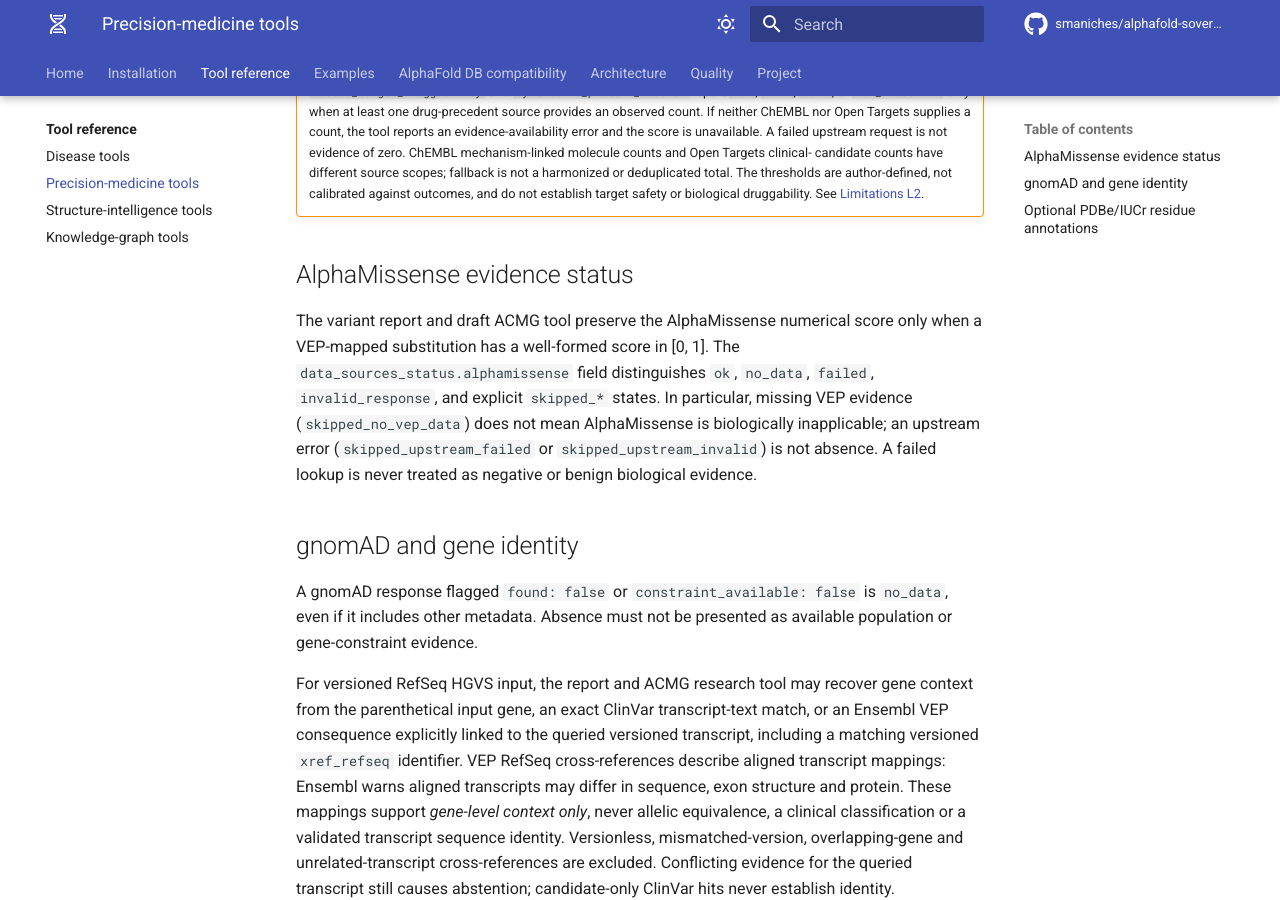
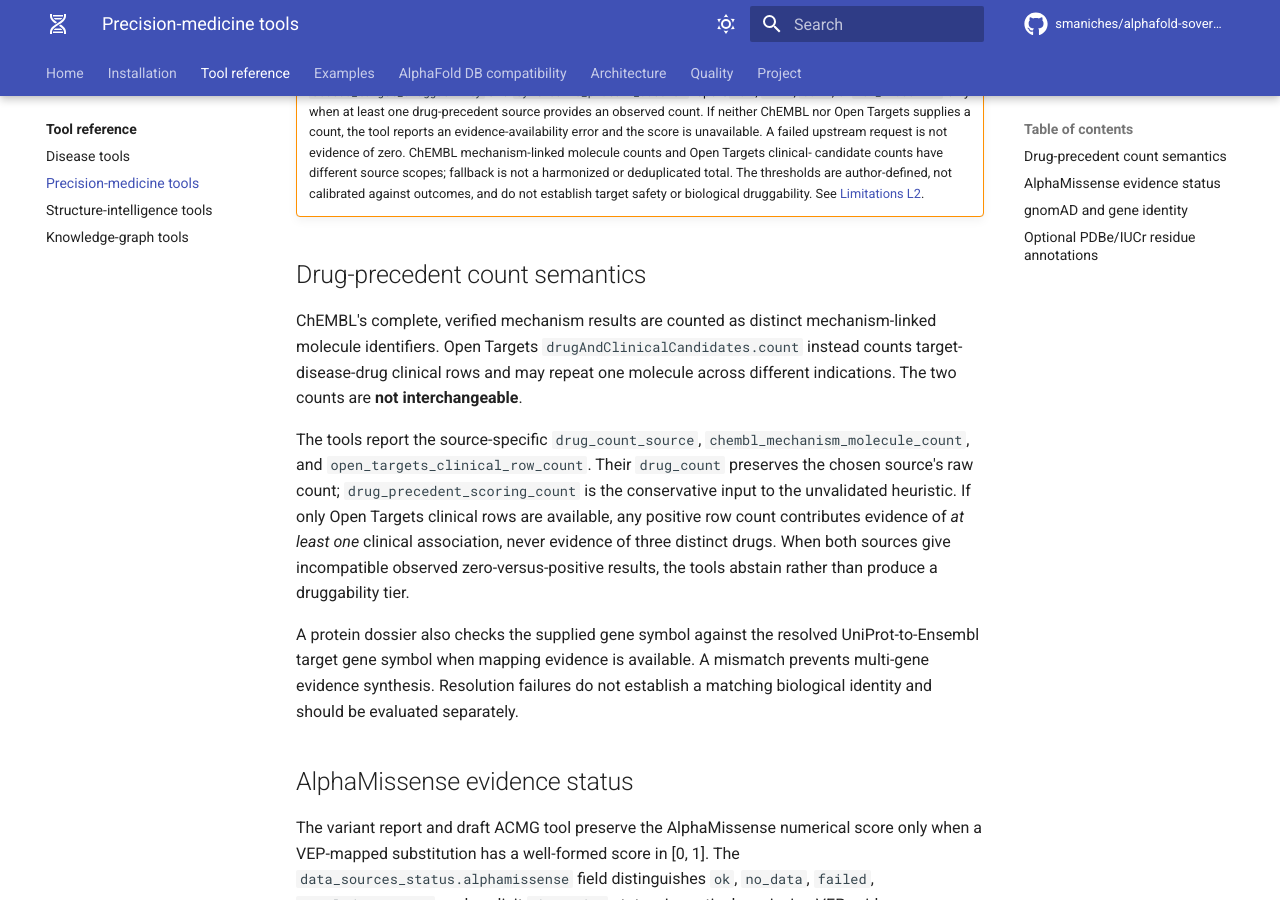
Before and after one commit to smaniches/alphafold-sovereign-mcp, an MkDocs documentation site: the page built from docs/tools/precision-medicine.md, in a window 1280 px wide and 900 px high, scrolled down 341 px. Built offline with MkDocs 1.6.1 and Material for MkDocs 9.7.7, drawn with Linux system fonts in a browser that asks for light colours; comment, search, counter and statistics services are not loaded.

Commit message:
docs(science): explain source-scoped clinical and molecule counts
Document abstention on conflicting evidence and provenance of the
conservative scoring count.

Signed-off-by: ChatGPT <noreply@openai.com>

```diff
--- a/docs/tools/precision-medicine.md
+++ b/docs/tools/precision-medicine.md
@@ -18,6 +18,30 @@
     harmonized or deduplicated total. The thresholds are author-defined,
     not calibrated against outcomes, and do not establish target safety
     or biological druggability. See [Limitations L2](../limitations.md).
+
+## Drug-precedent count semantics
+
+ChEMBL's complete, verified mechanism results are counted as distinct
+mechanism-linked molecule identifiers. Open Targets
+`drugAndClinicalCandidates.count` instead counts target-disease-drug
+clinical rows and may repeat one molecule across different indications.
+The two counts are **not interchangeable**.
+
+The tools report the source-specific `drug_count_source`,
+`chembl_mechanism_molecule_count`, and
+`open_targets_clinical_row_count`. Their `drug_count` preserves the
+chosen source's raw count; `drug_precedent_scoring_count` is the
+conservative input to the unvalidated heuristic. If only Open Targets
+clinical rows are available, any positive row count contributes evidence
+of *at least one* clinical association, never evidence of three distinct
+drugs. When both sources give incompatible observed zero-versus-positive
+results, the tools abstain rather than produce a druggability tier.
+
+A protein dossier also checks the supplied gene symbol against the
+resolved UniProt-to-Ensembl target gene symbol when mapping evidence is
+available. A mismatch prevents multi-gene evidence synthesis. Resolution
+failures do not establish a matching biological identity and should be
+evaluated separately.
 
 ## AlphaMissense evidence status
 
```
